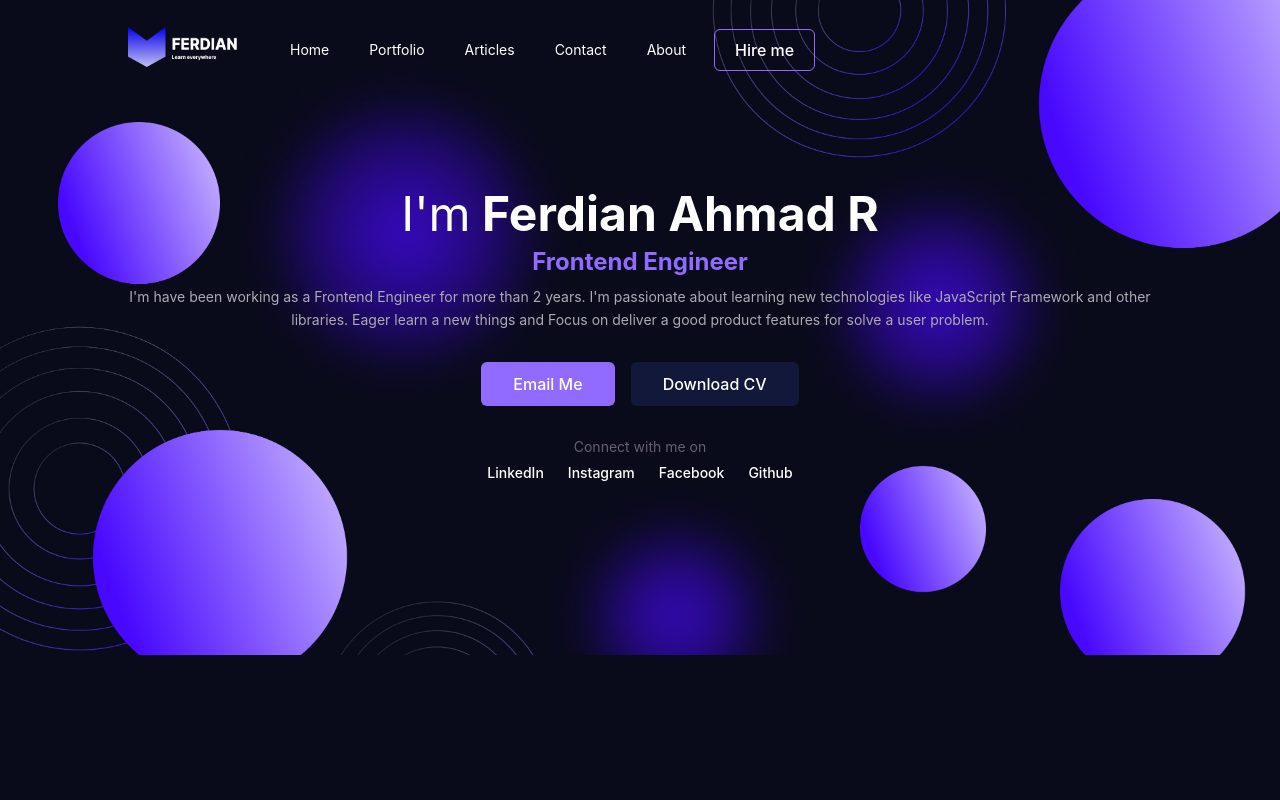
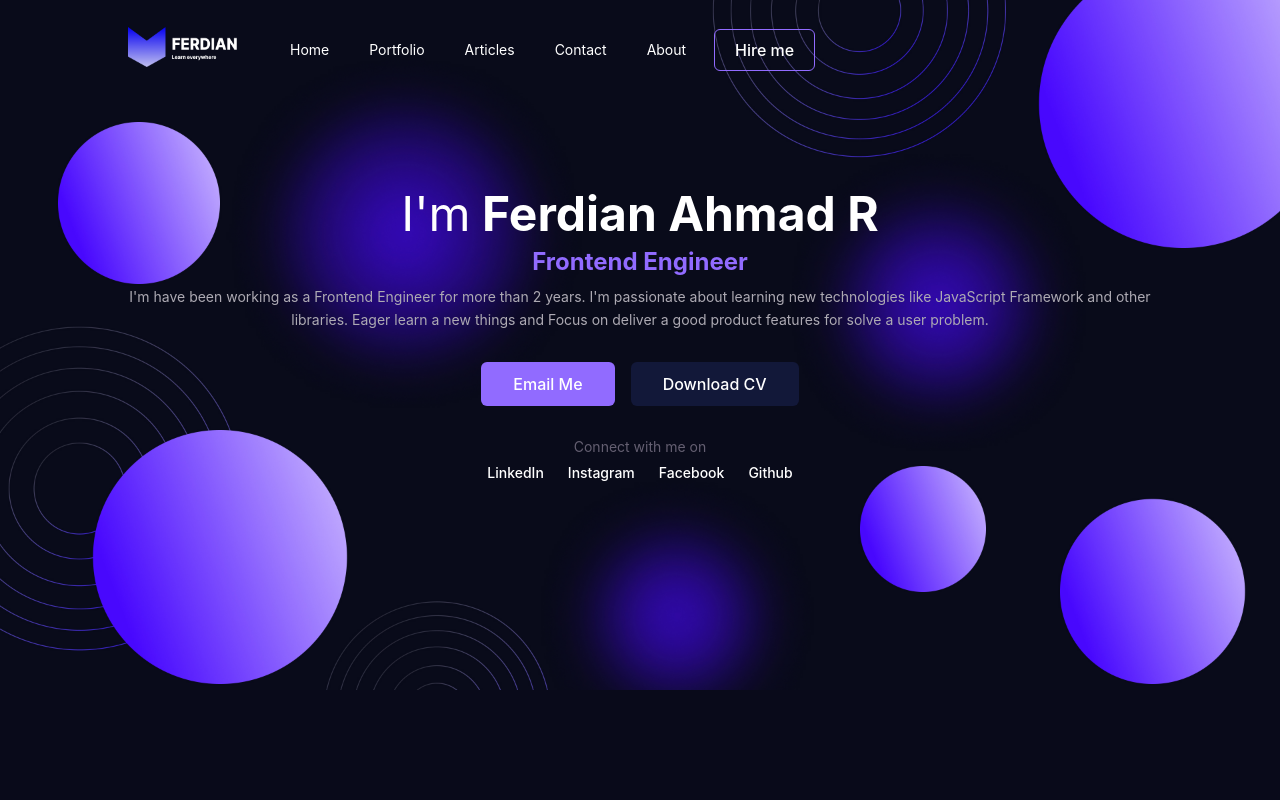
Before and after one commit to ferdianarid/personal-website, a Next.js app: page / in a window 1280 px wide. Shown: the top 800 px of the page. Built offline with nearby package versions, Linux system fonts and the light colour scheme.

Commit message:
update project

```diff
--- a/styles/globals.css
+++ b/styles/globals.css
@@ -13,6 +13,7 @@ body {
 .cover {
     background-image: url("../assets/banner.jpg");
     background-size: cover;
+    height: 690px;
 }
 
 @media screen and (max-width: 768px) {
```
